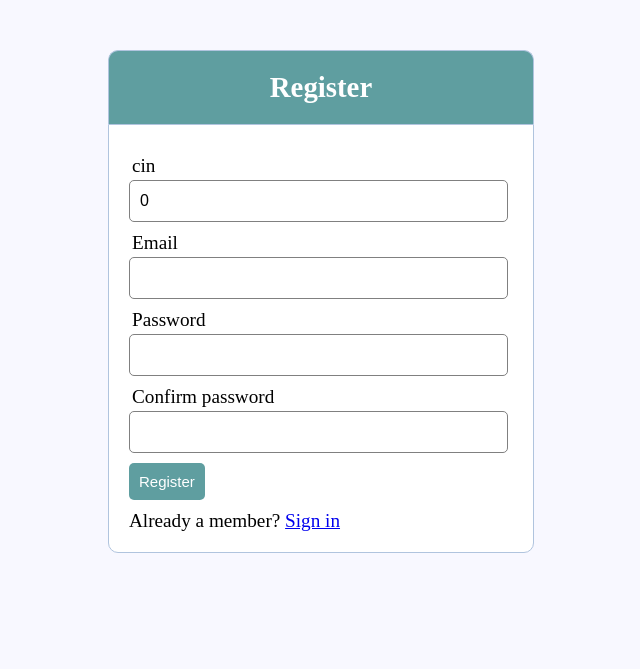
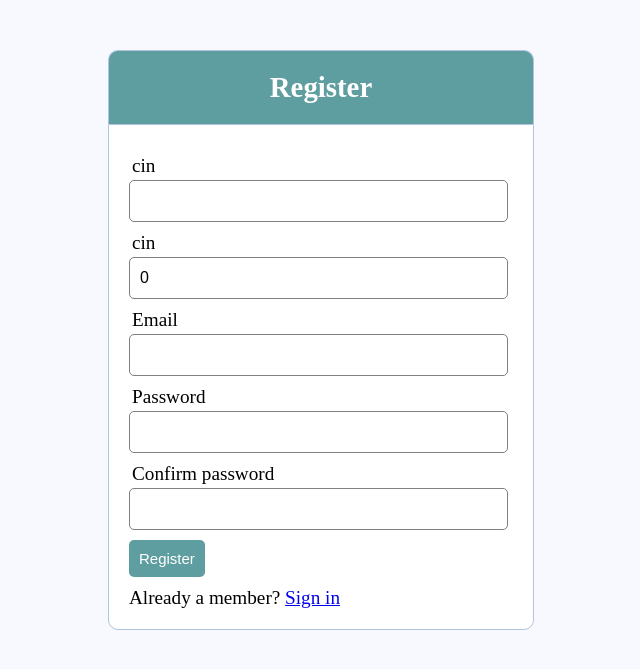
Before and after one commit to MustaphaLimam/agence-travel, a PHP site: page /register.php in a window 1280 px wide. Shown: the top 669 px of the page, without its empty margins (319-959 px from the left). Run offline with PHP 8.4, Linux system fonts and the light colour scheme.

Commit message:
Register/login

```diff
--- a/register.php
+++ b/register.php
@@ -13,6 +13,10 @@
 
   <form method="post" action="register.php">
   	<?php include('errors.php'); ?>
+      <div class="input-group">
+          <label>cin</label>
+          <input type="text" name="username" value="<?php echo $username; ?>">
+      </div>
   	<div class="input-group">
   	  <label>cin</label>
   	  <input type="text" name="cin" value="<?php echo $cin; ?>">
--- a/server.php
+++ b/server.php
@@ -2,6 +2,7 @@
 session_start();
 
 // initializing variables
+$username='';
 $cin = 0;
 $email    = "";
 $errors = array();
@@ -12,6 +13,7 @@ $db = mysqli_connect('localhost', 'root', '', 'travelapp');
 // REGISTER USER
 if (isset($_POST['reg_user'])) {
     // receive all input values from the form
+    $username = mysqli_real_escape_string($db, $_POST['username']);
     $cin = mysqli_real_escape_string($db, $_POST['cin']);
     $email = mysqli_real_escape_string($db, $_POST['email']);
     $password_1 = mysqli_real_escape_string($db, $_POST['password_1']);
@@ -19,6 +21,7 @@ if (isset($_POST['reg_user'])) {
 
     // form validation: ensure that the form is correctly filled ...
     // by adding (array_push()) corresponding error unto $errors array
+    if (empty($username)) { array_push($errors, "username is required"); }
     if (empty($cin)) { array_push($errors, "cin is required"); }
     if (empty($email)) { array_push($errors, "Email is required"); }
     if (empty($password_1)) { array_push($errors, "Password is required"); }
@@ -28,13 +31,17 @@ if (isset($_POST['reg_user'])) {
 
     // first check the database to make sure
     // a user does not already exist with the same cin and/or email
-    $user_check_query = "SELECT * FROM client WHERE cin='$cin' OR email='$email' LIMIT 1";
+    $user_check_query = "SELECT * FROM client WHERE cin='$cin' OR username='$username' OR email='$email' LIMIT 1";
     $result = mysqli_query($db, $user_check_query);
     $user = mysqli_fetch_assoc($result);
 
     if ($user) { // if user exists
         if ($user['cin'] === $cin) {
             array_push($errors, "cin already exists");
+        }
+
+        if ($user['username'] === $username) {
+            array_push($errors, "username already exists");
         }
 
         if ($user['email'] === $email) {
@@ -47,7 +54,7 @@ if (isset($_POST['reg_user'])) {
         $password = md5($password_1);//encrypt the password before saving in the database
 
         $query = "INSERT INTO client (cin, nom, prenom, adresse, tel, sexe, email, password, username)
-  			  VALUES('$cin', '', '', '',0,'', '$email','$password_1','')";
+  			  VALUES('$cin', '', '', '',0,'', '$email','$password_1','$username')";
         echo ($query);
         mysqli_query($db, $query);
         $_SESSION['cin'] = $cin;
```
